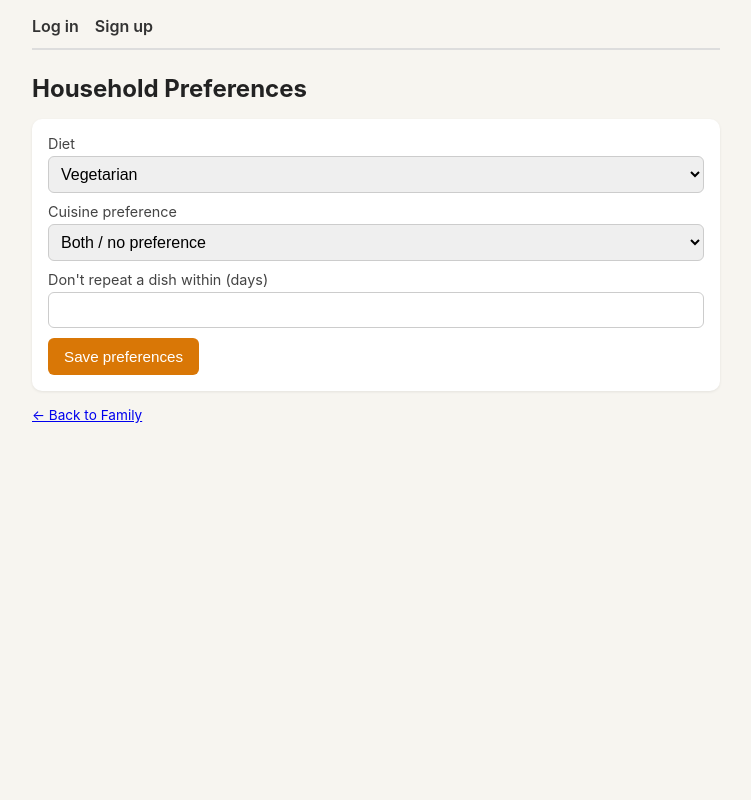
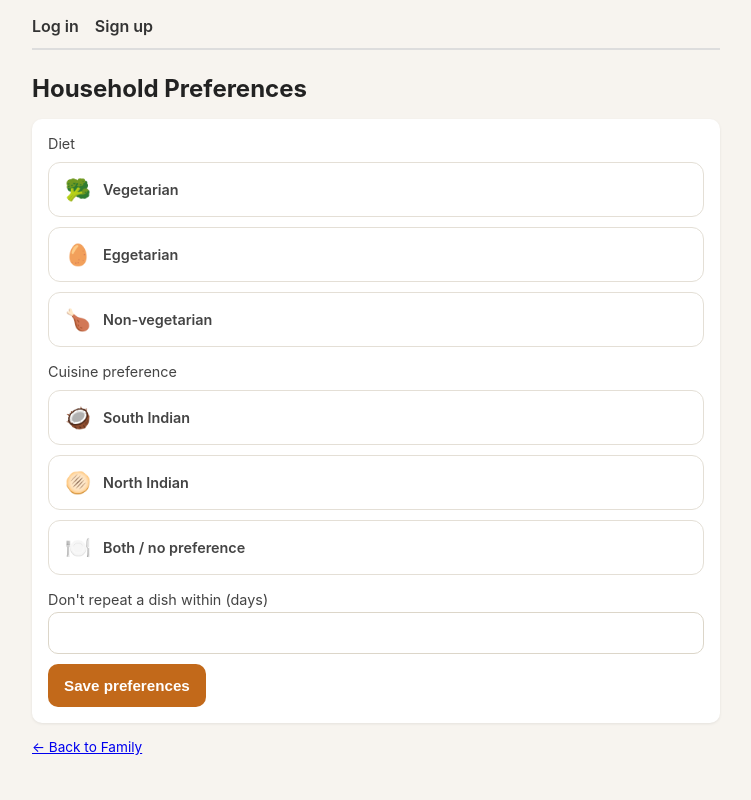
Before and after one commit to vishruth8692/meal_planner, a FastAPI app: template app/templates/preferences.html in a window 1280 px wide. Shown: the whole page, without its empty margins (264-1015 px from the left). Run offline with FastAPI, Linux system fonts and the light colour scheme; the template is opened without the code that fills it, so the values that code supplies are empty.

Commit message:
Restyle onboarding to match shared design mockup
Signup -> Preferences -> Family now uses the card-based selection UI
and color palette from the shared MealPlan redesign: a 3-segment step
progress bar, radio options rendered as selectable cards (green
highlight + checkmark on selection) instead of dropdowns for diet and
cuisine preference, and matching input/button styling. Kept our
existing 3-way diet split and restrictions field rather than the
mockup's 2-way/simplified versions, and scoped the visual refresh to
onboarding only per plan.

Co-Authored-By: Claude Sonnet 5 <noreply@anthropic.com>

```diff
--- a/app/static/style.css
+++ b/app/static/style.css
@@ -1,10 +1,17 @@
 * { box-sizing: border-box; }
+:root {
+  --accent: #c2691a;
+  --card-border: #e4dfd6;
+  --input-border: #dcd6c9;
+  --selected-bg: #eaf6ee;
+  --selected-border: #2f7d4f;
+}
 body {
   font-family: -apple-system, BlinkMacSystemFont, "Segoe UI", sans-serif;
   max-width: 720px;
   margin: 0 auto;
   padding: 16px;
-  background: #f7f5f0;
+  background: #f7f4ef;
   color: #222;
 }
 nav {
@@ -42,27 +49,30 @@ label {
   font-size: 0.9rem;
   color: #444;
 }
-input[type=text], input[type=url], input[type=number], select {
+input[type=text], input[type=url], input[type=password], input[type=number], select {
   display: block;
   width: 100%;
-  padding: 8px;
+  padding: 11px 12px;
   margin-top: 4px;
-  border: 1px solid #ccc;
-  border-radius: 6px;
+  border: 1px solid var(--input-border);
+  border-radius: 10px;
   font-size: 1rem;
+  background: #fff;
 }
 input[type=checkbox] { margin-right: 6px; }
 button {
-  background: #d97706;
+  background: var(--accent);
   color: white;
   border: none;
-  padding: 10px 16px;
-  border-radius: 6px;
+  padding: 13px 16px;
+  border-radius: 10px;
   font-size: 0.95rem;
+  font-weight: 700;
   cursor: pointer;
 }
 button.secondary {
-  background: #999;
+  background: #f1eee7;
+  color: #4a453d;
 }
 .row { display: flex; gap: 8px; }
 table { width: 100%; border-collapse: collapse; font-size: 0.9rem; }
@@ -143,3 +153,38 @@ details select { width: auto; margin-top: 0; }
 .onboarding a { color: #92400e; font-weight: 600; text-decoration: none; }
 .dish-thumb { width: 32px; height: 32px; border-radius: 6px; object-fit: cover; display: block; }
 .dish-thumb-emoji { font-size: 1.4rem; }
+
+.step-progress { display: flex; gap: 6px; margin: 16px 0 24px; }
+.step-seg { flex: 1; height: 4px; border-radius: 4px; background: var(--card-border); }
+.step-seg.filled { background: var(--accent); }
+
+.option-cards { margin-bottom: 16px; }
+.option-card {
+  position: relative;
+  display: flex;
+  align-items: center;
+  gap: 12px;
+  padding: 14px 16px;
+  border: 1.5px solid var(--card-border);
+  border-radius: 12px;
+  background: #fff;
+  cursor: pointer;
+  margin-bottom: 10px;
+}
+.option-card:has(input:checked) {
+  background: var(--selected-bg);
+  border-color: var(--selected-border);
+}
+.option-card input[type=radio] {
+  position: absolute;
+  inset: 0;
+  margin: 0;
+  opacity: 0;
+  cursor: pointer;
+}
+.option-card-icon { font-size: 1.3rem; }
+.option-card-label { font-weight: 600; flex: 1; }
+.option-card-check { display: none; color: var(--selected-border); font-weight: 700; }
+.option-card:has(input:checked) .option-card-check { display: inline; }
+
+.add-member-card { border: 1.5px dashed var(--card-border); box-shadow: none; }
--- a/app/templates/preferences.html
+++ b/app/templates/preferences.html
@@ -2,27 +2,60 @@
 {% block content %}
 <h1>Household Preferences</h1>
 {% if is_onboarding %}
+<div class="step-progress">
+  <div class="step-seg filled"></div>
+  <div class="step-seg filled"></div>
+  <div class="step-seg"></div>
+</div>
 <p class="hint">Step 2 of 3. This shapes every suggestion the app makes — you can change it later too.</p>
 {% endif %}
 
 <div class="card">
   <form method="post" action="/preferences">
-    <label>
-      Diet
-      <select name="household_diet">
-        <option value="veg" {% if settings.household_diet.value == "veg" %}selected{% endif %}>Vegetarian</option>
-        <option value="egg" {% if settings.household_diet.value == "egg" %}selected{% endif %}>Eggetarian</option>
-        <option value="non_veg" {% if settings.household_diet.value == "non_veg" %}selected{% endif %}>Non-vegetarian</option>
-      </select>
-    </label>
-    <label>
-      Cuisine preference
-      <select name="cuisine_preference">
-        <option value="universal" {% if settings.cuisine_preference.value == "universal" %}selected{% endif %}>Both / no preference</option>
-        <option value="north" {% if settings.cuisine_preference.value == "north" %}selected{% endif %}>North Indian</option>
-        <option value="south" {% if settings.cuisine_preference.value == "south" %}selected{% endif %}>South Indian</option>
-      </select>
-    </label>
+    <label>Diet</label>
+    <div class="option-cards">
+      <label class="option-card">
+        <input type="radio" name="household_diet" value="veg" {% if settings.household_diet.value == "veg" %}checked{% endif %} />
+        <span class="option-card-icon">🥦</span>
+        <span class="option-card-label">Vegetarian</span>
+        <span class="option-card-check">&check;</span>
+      </label>
+      <label class="option-card">
+        <input type="radio" name="household_diet" value="egg" {% if settings.household_diet.value == "egg" %}checked{% endif %} />
+        <span class="option-card-icon">🥚</span>
+        <span class="option-card-label">Eggetarian</span>
+        <span class="option-card-check">&check;</span>
+      </label>
+      <label class="option-card">
+        <input type="radio" name="household_diet" value="non_veg" {% if settings.household_diet.value == "non_veg" %}checked{% endif %} />
+        <span class="option-card-icon">🍗</span>
+        <span class="option-card-label">Non-vegetarian</span>
+        <span class="option-card-check">&check;</span>
+      </label>
+    </div>
+
+    <label>Cuisine preference</label>
+    <div class="option-cards">
+      <label class="option-card">
+        <input type="radio" name="cuisine_preference" value="south" {% if settings.cuisine_preference.value == "south" %}checked{% endif %} />
+        <span class="option-card-icon">🥥</span>
+        <span class="option-card-label">South Indian</span>
+        <span class="option-card-check">&check;</span>
+      </label>
+      <label class="option-card">
+        <input type="radio" name="cuisine_preference" value="north" {% if settings.cuisine_preference.value == "north" %}checked{% endif %} />
+        <span class="option-card-icon">🫓</span>
+        <span class="option-card-label">North Indian</span>
+        <span class="option-card-check">&check;</span>
+      </label>
+      <label class="option-card">
+        <input type="radio" name="cuisine_preference" value="universal" {% if settings.cuisine_preference.value == "universal" %}checked{% endif %} />
+        <span class="option-card-icon">🍽️</span>
+        <span class="option-card-label">Both / no preference</span>
+        <span class="option-card-check">&check;</span>
+      </label>
+    </div>
+
     <label>
       Don't repeat a dish within (days)
       <input type="number" name="repeat_gap_days" value="{{ settings.repeat_gap_days }}" min="0" />
```
Also changed, not shown: app/templates/profile.html (+12 -4 lines), app/templates/signup.html (+6 -1 lines).
